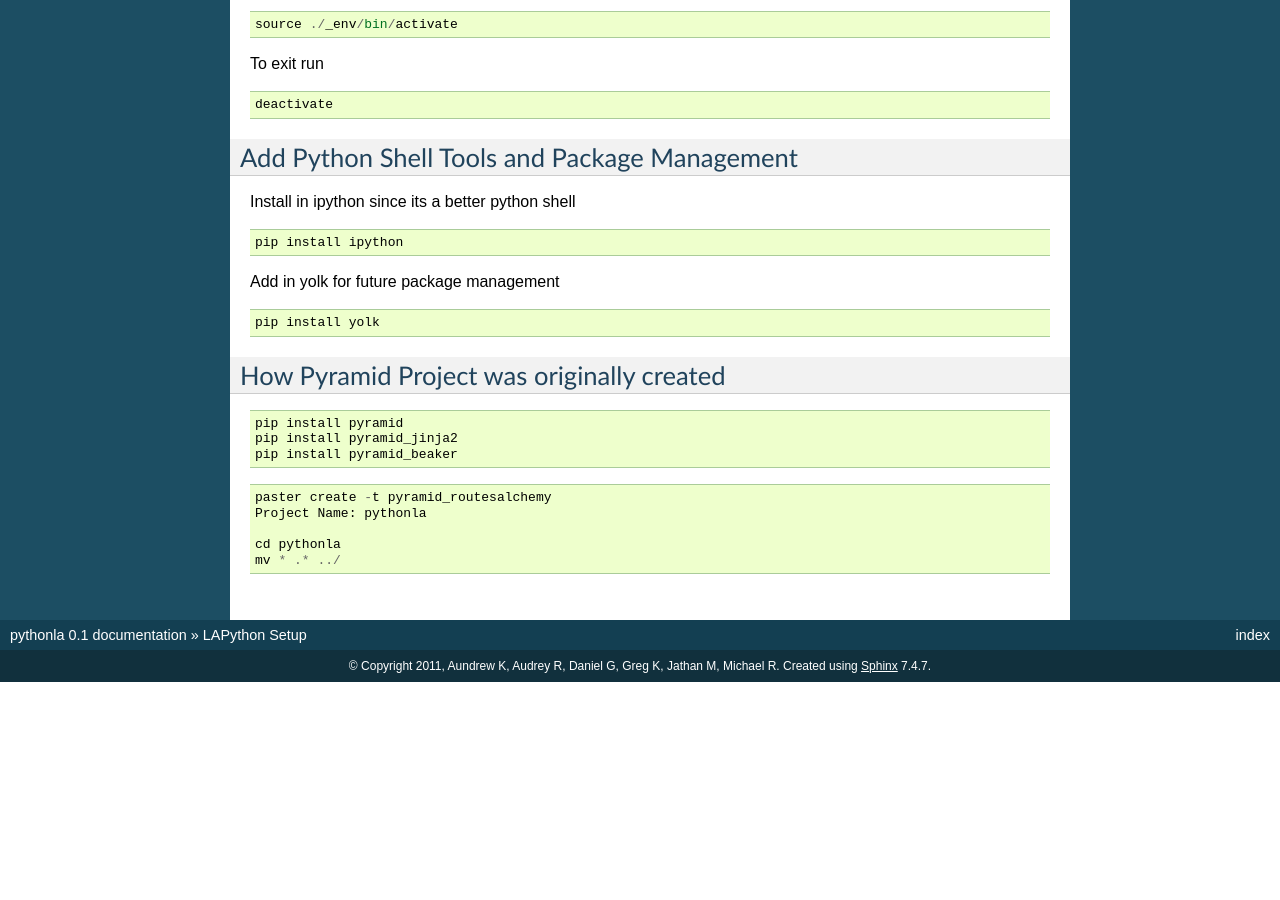
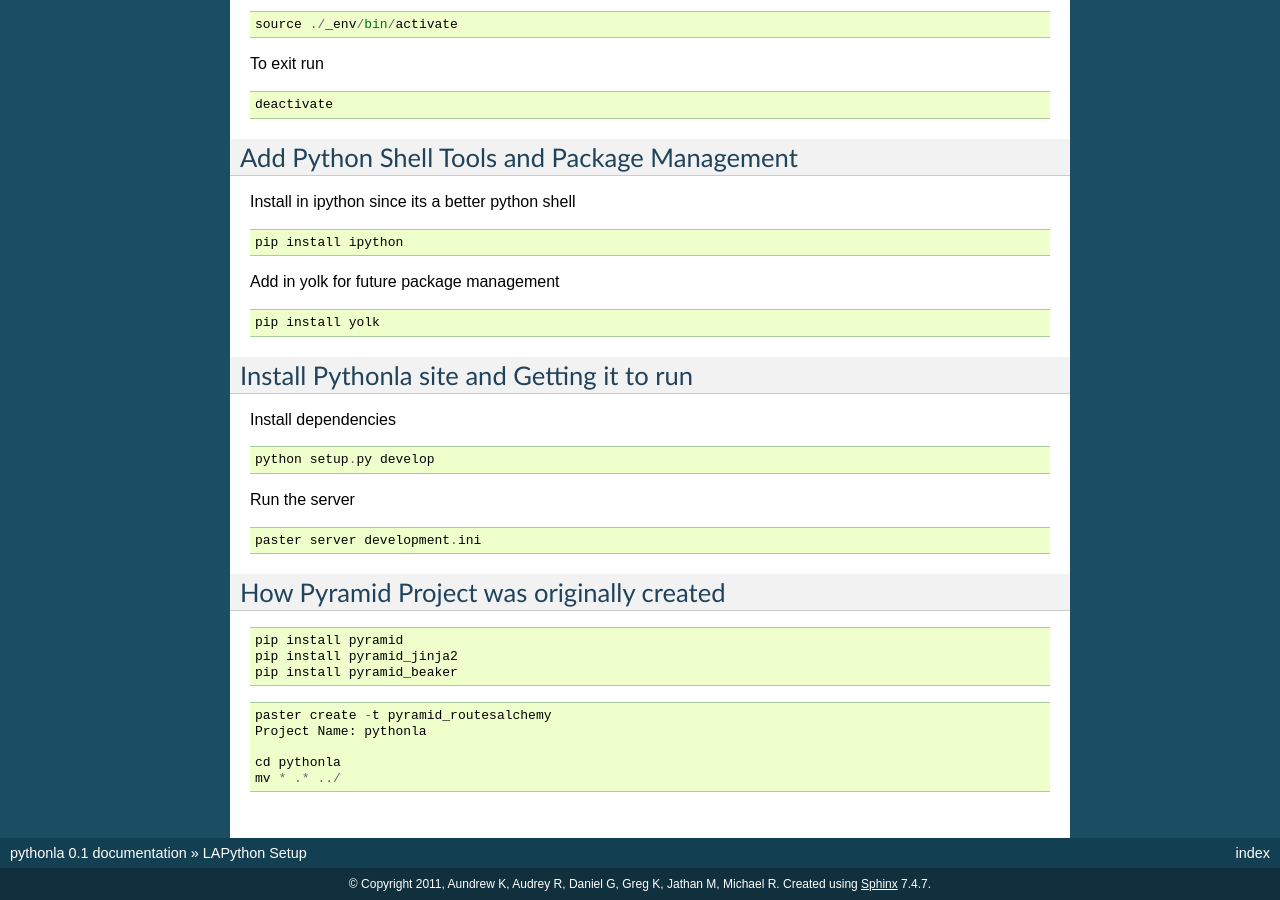
Before and after one commit to audreyfeldroy/pythonla, a Sphinx documentation site: the page built from docs/lapython-setup.rst, in a window 1280 px wide and 900 px high, scrolled down 1032 px. Built offline with Sphinx 7.4.7, drawn with Linux system fonts in a browser that asks for light colours; before the commit the page ends 1714 px from its top, so only the background shows below that; some of the changed text lies outside the part shown.

Commit message:
add pythonla install and run server instructions

```diff
--- a/docs/lapython-setup.rst
+++ b/docs/lapython-setup.rst
@@ -69,6 +69,20 @@ Add in yolk for future package management ::
 
    pip install yolk
 
+
+Install Pythonla site and Getting it to run
+~~~~~~~~~~~~~~~~~~~~~~~~~~~~~~~~~~~~~~~~~~~
+
+Install dependencies ::
+
+   python setup.py develop
+
+
+Run the server ::
+
+   paster server development.ini
+
+
 How Pyramid Project was originally created
 ~~~~~~~~~~~~~~~~~~~~~~~~~~~~~~~~~~~~~~~~~~
 
```
